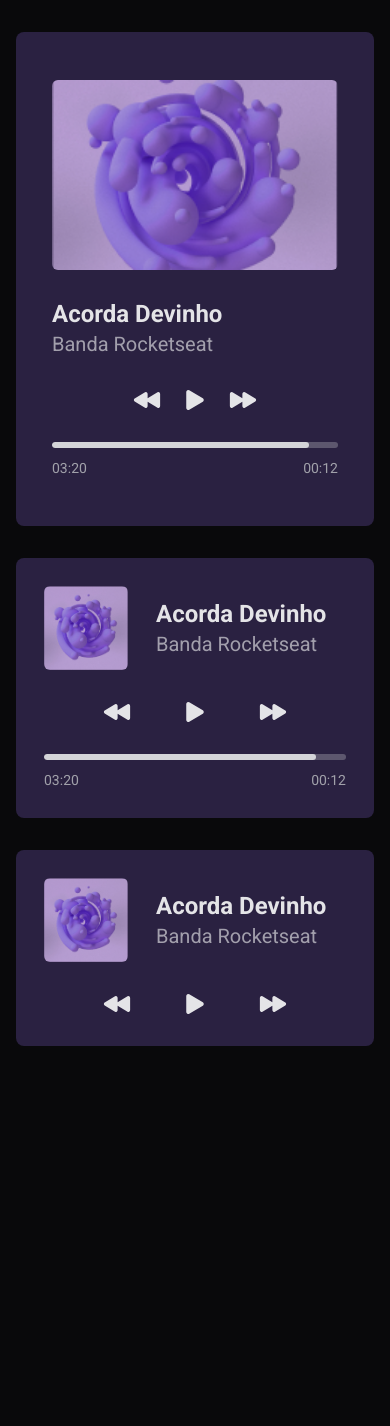
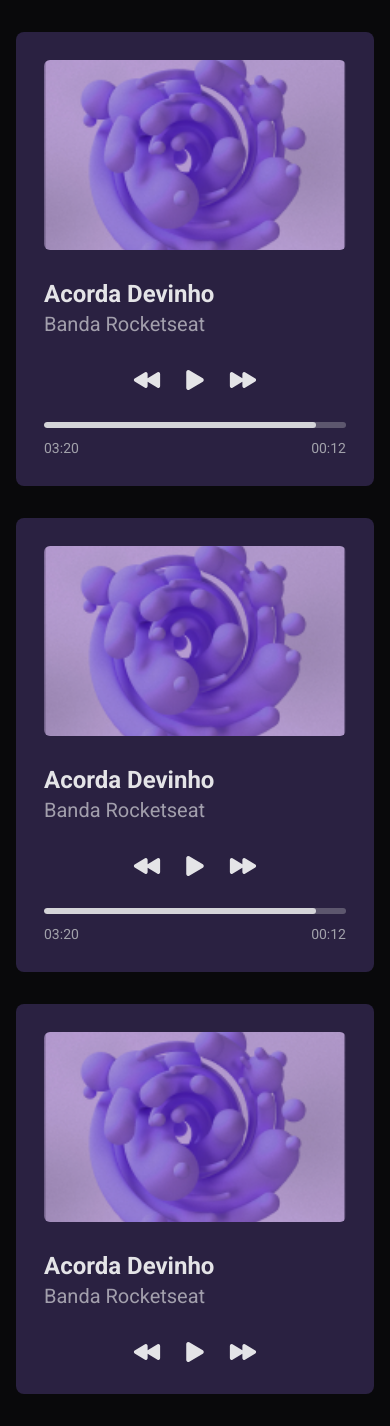
Before and after one commit to PabloXT14/boracodar, a React (Vite) app in the folder desafio-01-music-player/: page / in a window 390 px wide. Before the commit the page ends 1078 px from the top, so only its background shows below. Built offline with nearby package versions, Linux system fonts and the light colour scheme.

Commit message:
feat: (challenge 01) add responsiveness to cards

```diff
--- a/desafio-01-music-player/src/components/long-music-card/index.tsx
+++ b/desafio-01-music-player/src/components/long-music-card/index.tsx
@@ -10,7 +10,7 @@ export const LongMusicCard = ({ className }: LongMusicCardProps) => {
   return (
     <div
       className={twMerge(
-        'flex w-full flex-col gap-7 overflow-hidden rounded-lg bg-violet-950 px-9 py-12 md:h-full',
+        'flex w-full flex-col gap-7 overflow-hidden rounded-lg bg-violet-950 p-7 md:h-full md:px-9 md:py-12',
         className,
       )}
     >
--- a/desafio-01-music-player/src/components/middle-music-card/index.tsx
+++ b/desafio-01-music-player/src/components/middle-music-card/index.tsx
@@ -15,8 +15,8 @@ export const MiddleMusicCard = ({ className }: MiddleMusicCardProps) => {
       )}
     >
       {/* Card Info  */}
-      <div className="flex items-center gap-7">
-        <div className="size-[84px] overflow-hidden rounded-md">
+      <div className="flex flex-col gap-7 sm:flex-row sm:items-center">
+        <div className="h-[190px] w-full overflow-hidden rounded-md sm:size-[84px]">
           <img src={bgMusic} alt="" className="h-full w-full object-cover" />
         </div>
 
@@ -29,7 +29,7 @@ export const MiddleMusicCard = ({ className }: MiddleMusicCardProps) => {
       </div>
 
       {/* Card Actions */}
-      <div className="mx-auto flex items-center gap-[50px]">
+      <div className="mx-auto flex items-center gap-5 sm:gap-[50px]">
         <button className="text-zinc-200">
           <IoPlayBack size={28} />
         </button>
--- a/desafio-01-music-player/src/components/short-music-card/index.tsx
+++ b/desafio-01-music-player/src/components/short-music-card/index.tsx
@@ -15,8 +15,8 @@ export const ShortMusicCard = ({ className }: ShortMusicCardProps) => {
       )}
     >
       {/* Card Info  */}
-      <div className="flex items-center gap-7">
-        <div className="size-[84px] overflow-hidden rounded-md">
+      <div className="flex flex-col gap-7 sm:flex-row sm:items-center">
+        <div className="h-[190px] w-full overflow-hidden rounded-md sm:size-[84px]">
           <img src={bgMusic} alt="" className="h-full w-full object-cover" />
         </div>
 
@@ -29,7 +29,7 @@ export const ShortMusicCard = ({ className }: ShortMusicCardProps) => {
       </div>
 
       {/* Card Actions */}
-      <div className="mx-auto flex items-center gap-[50px]">
+      <div className="mx-auto flex items-center gap-5 sm:gap-[50px]">
         <button className="text-zinc-200">
           <IoPlayBack size={28} />
         </button>
```
